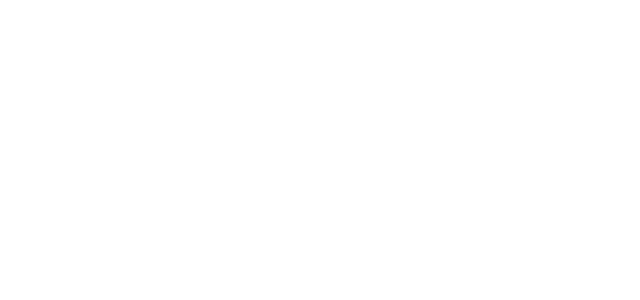
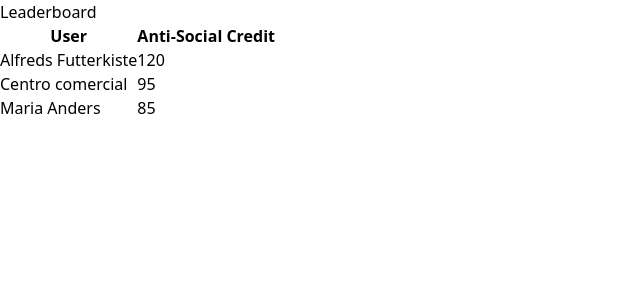
Before and after one commit to Tlmmy8246/GrassTouchers, a React (Vite) app in the folder frontend/: page /leaderboard in a window 1280 px wide. Before the commit this address had no page. Shown: the top 300 px of the page, without its empty margins (0-640 px from the left). Built offline with nearby package versions, Linux system fonts and the light colour scheme; no server answers.

Commit message:
In the middle of adding a leaderboard Auth not working? idk I'm tired

```diff
--- a/frontend/src/AppRouter.tsx
+++ b/frontend/src/AppRouter.tsx
@@ -3,7 +3,7 @@
 import useAuthenticated from "hooks/useAuthenticated";
 import { Suspense } from "react";
 import { BrowserRouter, Route, Routes } from "react-router";
-import { Login, Register, GlobalChat } from "pages";
+import { Login, Register, GlobalChat, Leaderboard } from "pages";
 
 const AppRouter = () => {
   const { isAuthenticated } = useAuthenticated();
@@ -14,6 +14,7 @@
         <Routes>
           <Route path={routePaths.auth.login} element={<Login />} />
           <Route path={routePaths.auth.register} element={<Register />} />
+          <Route path={routePaths.leaderboard} element={<Leaderboard />} />
 
           {/* Protected Routes here */}
           <Route element={<ProtectedRoute isAuthenticated={isAuthenticated} />}>
--- /dev/null
+++ b/frontend/src/api/leaderboard/useLeaderboard.ts
@@ -0,0 +1,19 @@
+import { useQuery } from 'react-query';
+
+import { endpoints } from 'global/endpoints';
+import http from 'utils/https';
+import { stringifyQuery } from 'utils/query';
+
+export interface IFetchLeaderboardQuery {
+	// NOTE: Add your query params here
+}
+
+export const fetchLeaderboard = (searchQuery: IFetchLeaderboardQuery) => {
+	const stringifiedQuery = stringifyQuery(searchQuery);
+	const newEndpoints = endpoints.leaderboard + '?' + stringifiedQuery;
+	return http().get(newEndpoints);
+};
+
+export function useFetchLeaderboard(searchQuery: IFetchLeaderboardQuery, options?: any) {
+	return useQuery(['fetchLeaderboard', searchQuery], () => fetchLeaderboard(searchQuery), options);
+}
--- a/frontend/src/global/endpoints.ts
+++ b/frontend/src/global/endpoints.ts
@@ -11,5 +11,6 @@
 		global: {
 			messages: 'global/messages'
 		}
-	}
+	},
+	leaderboard: '/leaderboard'
 }
--- a/frontend/src/global/routePaths.ts
+++ b/frontend/src/global/routePaths.ts
@@ -4,6 +4,7 @@
 		login: '/login',
 		register: '/register',
 	},
+	leaderboard: '/leaderboard',
 
 	// TODO: Add private routes here
 	// private routes
--- /dev/null
+++ b/frontend/src/pages/Leaderboard/Leaderboard.tsx
@@ -0,0 +1,43 @@
+import { useState } from "react";
+import { useFetchLeaderboard } from "api/leaderboard/useLeaderboard";
+
+type TQueryState = 'messages' | 'credits';
+
+const Leaderboard = () => {
+  const [queryState, setQueryState] = useState<TQueryState>('messages');
+
+  const {data} = useFetchLeaderboard({
+    query: queryState
+  });
+
+  // Example users array
+  const users = [
+    { name: "Alfreds Futterkiste", socialCredit: 120 },
+    { name: "Centro comercial", socialCredit: 95 },
+    { name: "Maria Anders", socialCredit: 85 },
+  ];
+
+  return (
+    <>
+      <h1>Leaderboard</h1>
+      <table>
+        <thead>
+          <tr>
+            <th>User</th>
+            <th>Anti-Social Credit</th>
+          </tr>
+        </thead>
+        <tbody>
+          {users.map((user, index) => (
+            <tr key={index}>
+              <td>{user.name}</td>
+              <td>{user.socialCredit}</td>
+            </tr>
+          ))}
+        </tbody>
+      </table>
+    </>
+  );
+};
+
+export default Leaderboard;
--- /dev/null
+++ b/frontend/src/pages/Leaderboard/index.ts
@@ -0,0 +1,3 @@
+import Leaderboard from "./Leaderboard";
+
+export default Leaderboard;
--- a/frontend/src/pages/index.ts
+++ b/frontend/src/pages/index.ts
@@ -2,5 +2,6 @@
 import Register from "./Register";
 import Test from "./Test";
 import GlobalChat from "./GlobalChat";
+import Leaderboard from "./Leaderboard";
 
-export { Login, Test, GlobalChat, Register };
+export { Login, Test, GlobalChat, Register, Leaderboard };
```
Also changed, not shown: 1 other file (tests, documents, lock files or other folders).
